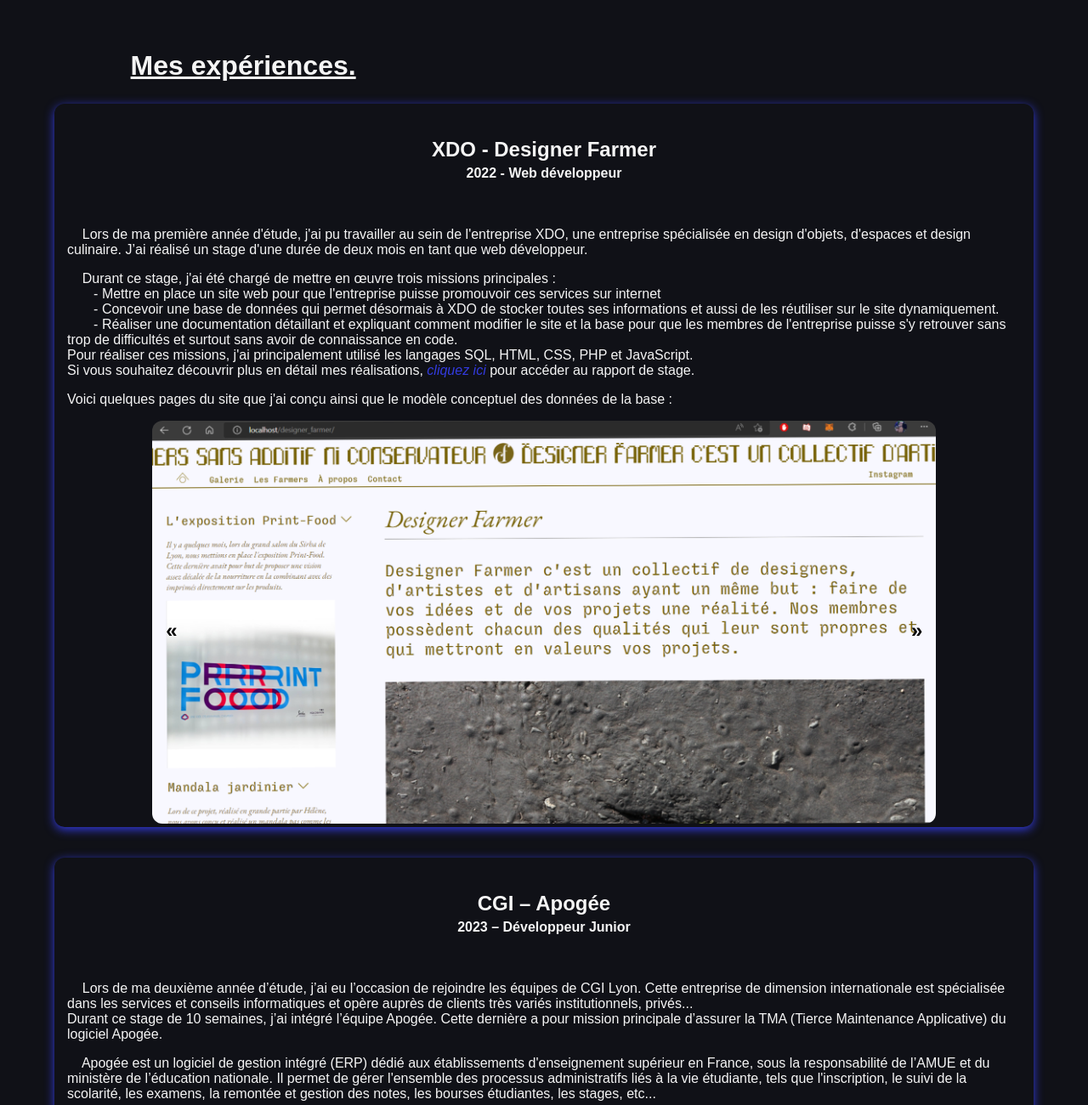
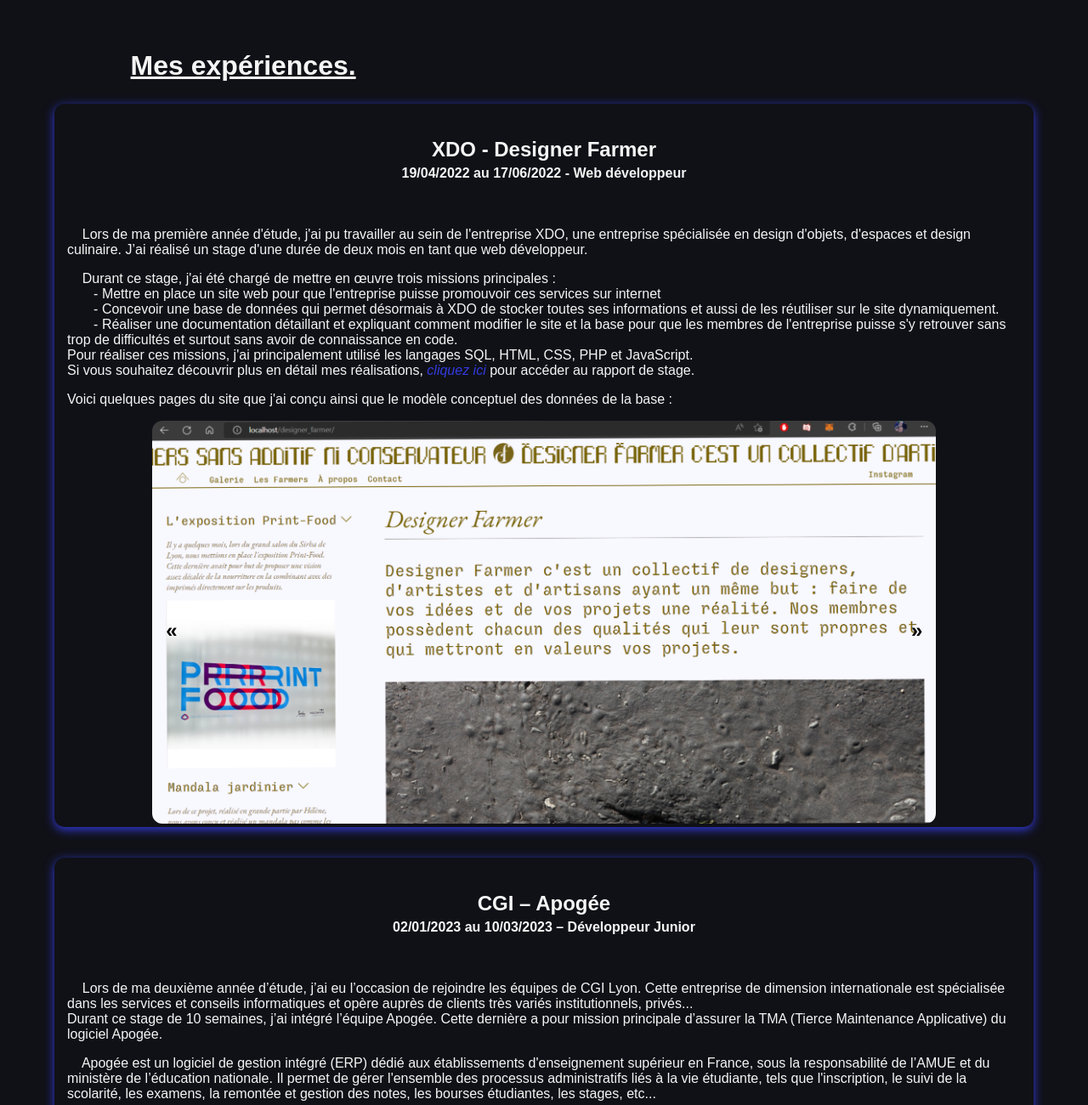
Before and after one commit to ThomasDeschampt/portofolio_v2, a website built with Vite: page index.html in a window 1280 px wide. Shown: the part 5634-6934 px from the top of the page at 85% size. Built offline with nearby package versions, Linux system fonts and the light colour scheme; files whose address does not match are found by name; a web font is replaced by a local one.

Commit message:
Update index.html

```diff
--- a/index.html
+++ b/index.html
@@ -396,7 +396,7 @@
                 <!--Intitulé de l'experience, date et poste-->
                 <div id="exp_titre">
                     <h5>XDO - Designer Farmer</h5>
-                    <h6>2022 - Web développeur</h6>
+                    <h6>19/04/2022 au 17/06/2022 - Web développeur</h6>
                 </div>
                 <!--Description de l'experience-->
                 <div id="exp_text">
@@ -444,7 +444,7 @@
                 <!--Intitulé de l'experience, date et poste-->
                 <div id="exp_titre">
                     <h5>CGI – Apogée</h5>
-                    <h6>2023 – Développeur Junior</h6>
+                    <h6>02/01/2023 au 10/03/2023 – Développeur Junior</h6>
                 </div>
                 <!--Description de l'experience-->
                 <div id="exp_text">
```
